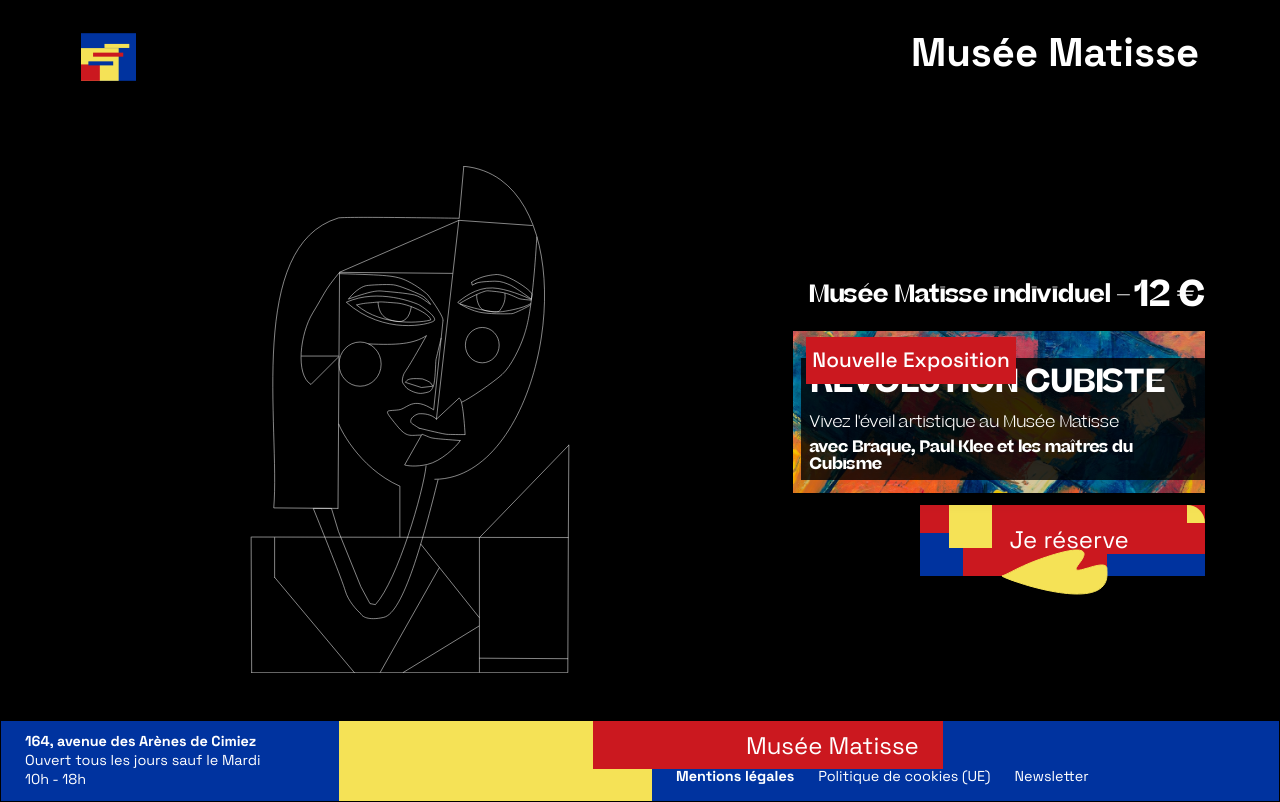
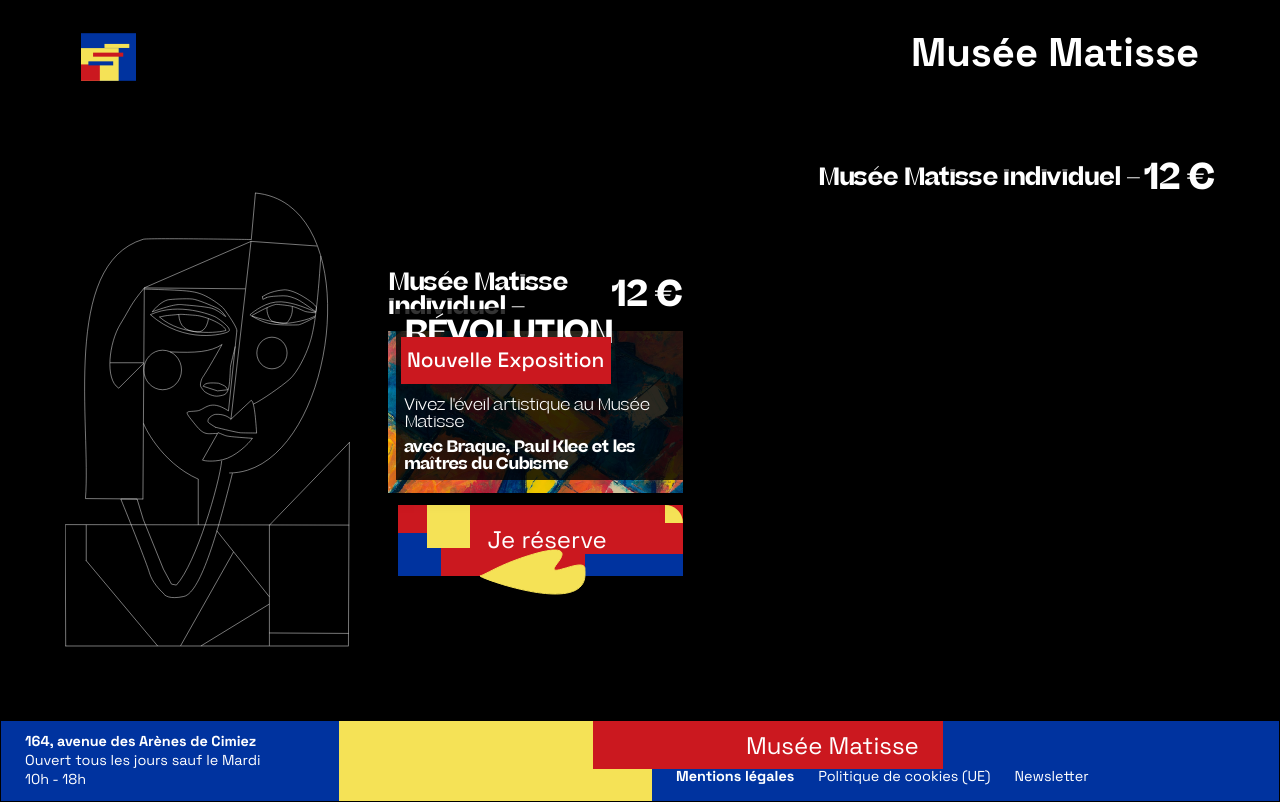
Before and after one commit to Cordelia013/the-silence, a React (Vite) app: page /ticketing in a window 1280 px wide. Built offline with nearby package versions, Linux system fonts and the light colour scheme.

Commit message:
Updated Ticketing.tsx

```diff
--- a/src/pages/Ticketing.tsx
+++ b/src/pages/Ticketing.tsx
@@ -101,6 +101,37 @@
           </div>
 
         </div>
+         <div
+              style={{
+              height: '24px',
+              fontFamily: 'Beatrice Deck, Arial, sans-serif',
+              fontWeight: 700,
+              fontSize: '24px',
+              lineHeight: '100%',
+              letterSpacing: 0,
+              display: 'flex',
+              alignItems: 'center',
+              boxSizing: 'border-box',
+              marginBottom: '1.5rem',
+              justifyContent: 'flex-end',
+              width: '100%',
+
+              }}
+            >
+              Musée Matisse individuel –
+              <span
+              style={{
+                marginLeft: '0.1em',
+                fontFamily: 'Beatrice Deck, Arial, sans-serif',
+                fontWeight: 700,
+                fontSize: '36px',
+                lineHeight: '100%',
+                letterSpacing: 0,
+              }}
+              >
+              12&nbsp;€
+              </span>
+            </div>
       </main>
       <Footer />
     </div>
```
